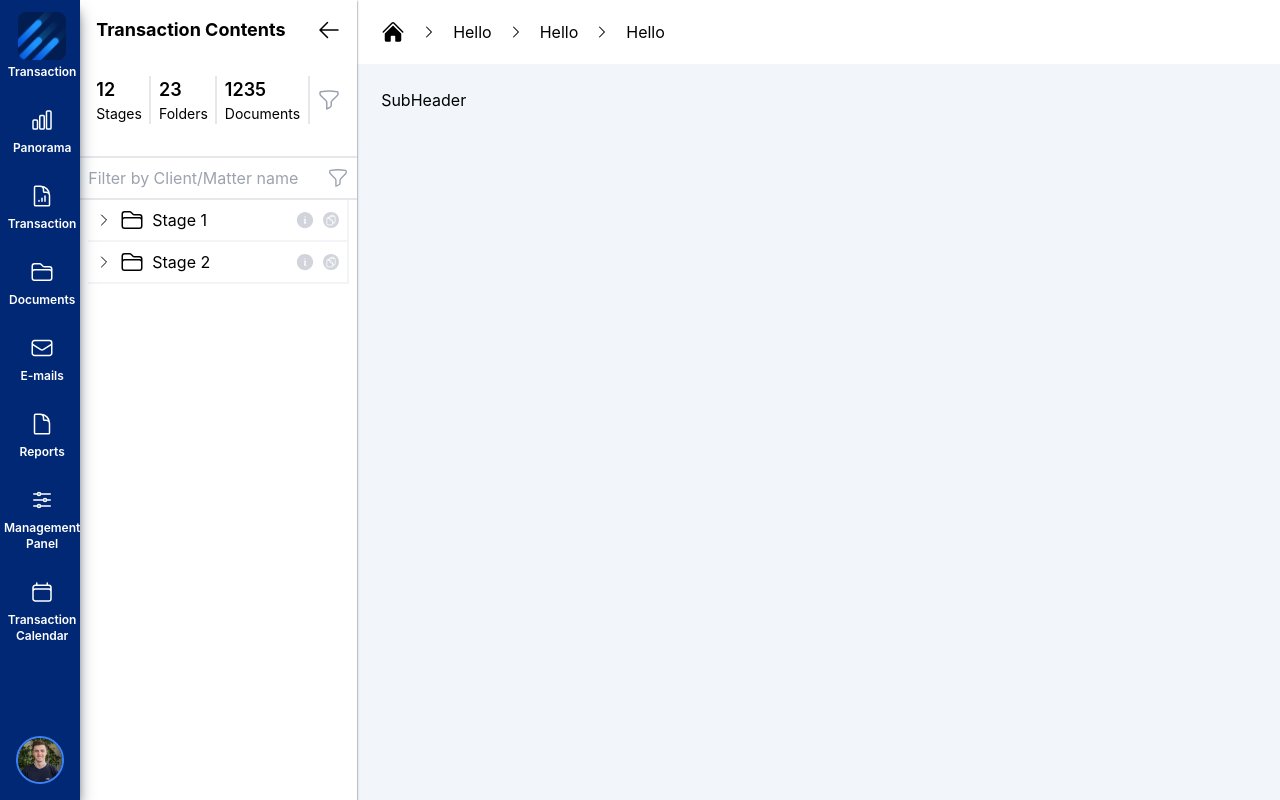
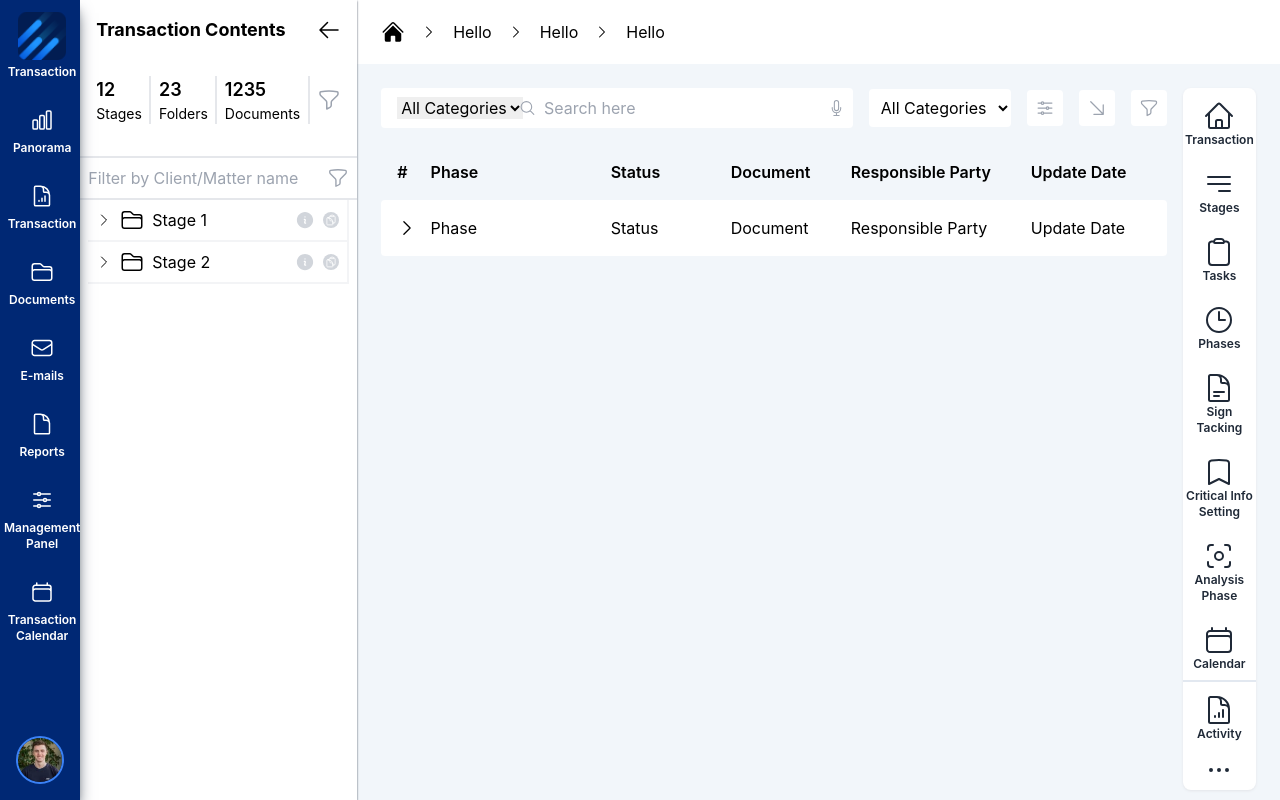
Before and after one commit to IamLucidDreamer/assignment-frontend, a React (Create React App) app in the folder frontend/: page / in a window 1280 px wide. Built offline with nearby package versions, Linux system fonts and the light colour scheme.

Commit message:
Frontend UI Layout Done

```diff
--- a/frontend/src/App.js
+++ b/frontend/src/App.js
@@ -3,6 +3,8 @@ import Header from "./components/layout/header";
 import CollapsableSidebar from "./components/layout/collapsableSidebar";
 import { useState } from "react";
 import SubHeader from "./components/layout/SubHeader";
+import LeftSidebar from "./components/layout/LeftSidebar";
+import MainCards from "./components/layout/MainCards";
 
 function App() {
   const [open, setOpen] = useState(true);
@@ -13,8 +15,12 @@ function App() {
       <CollapsableSidebar open={open} setOpen={setOpen} />
       <div className="flex flex-col w-full">
         <Header />
-        <div className="flex flex-col pt-6 px-6">
-          <SubHeader />
+        <div className="flex items-start justify-between pt-6 px-6">
+          <div className="flex flex-col w-full pr-4">
+            <SubHeader />
+            <MainCards />
+          </div>
+          <LeftSidebar />
         </div>
       </div>
     </div>
--- /dev/null
+++ b/frontend/src/components/layout/LeftSidebar.js
@@ -0,0 +1,89 @@
+import React from "react";
+import {
+  Bars3BottomRightIcon,
+  BookmarkIcon,
+  CalendarIcon,
+  ClipboardIcon,
+  ClockIcon,
+  DocumentChartBarIcon,
+  DocumentTextIcon,
+  EllipsisHorizontalIcon,
+  HomeIcon,
+  ViewfinderCircleIcon,
+} from "@heroicons/react/24/outline";
+
+const LeftSidebar = () => {
+  const btnOptions = [
+    {
+      icon: <HomeIcon className="h-8 w-8 rounded" />,
+      title: "Transaction",
+      route: "",
+    },
+    {
+      icon: <Bars3BottomRightIcon className="h-8 w-8 rounded" />,
+      title: "Stages",
+      route: "",
+    },
+    {
+      icon: <ClipboardIcon className="h-8 w-8 rounded" />,
+      title: "Tasks",
+      route: "",
+    },
+    {
+      icon: <ClockIcon className="h-8 w-8 rounded" />,
+      title: "Phases",
+      route: "",
+    },
+    {
+      icon: <DocumentTextIcon className="h-8 w-8 rounded" />,
+      title: "Sign Tacking",
+      route: "",
+    },
+    {
+      icon: <BookmarkIcon className="h-8 w-8 rounded" />,
+      title: "Critical Info Setting",
+      route: "",
+    },
+    {
+      icon: <ViewfinderCircleIcon className="h-8 w-8 rounded" />,
+      title: "Analysis Phase",
+      route: "",
+    },
+    {
+      icon: <CalendarIcon className="h-8 w-8 rounded" />,
+      title: "Calendar",
+      route: "",
+    },
+  ];
+
+  return (
+    <div
+      className="bg-white shadow-gray-200 shadow flex z-50 rounded-lg"
+      style={{ width: "80px" }}
+    >
+      <div className="flex flex-col relative">
+        {btnOptions.map((val, index) => {
+          return (
+            <button
+              key={index + val?.title}
+              className="flex flex-col items-center w-full mt-1 py-2 text-gray-800"
+            >
+              {val?.icon}
+              <h2 className="font-semibold text-xs">{val?.title}</h2>
+            </button>
+          );
+        })}
+        <div className="w-full h-0.5 bg-slate-200" />
+        <button className="flex flex-col items-center w-full mt-1 py-2 text-gray-800">
+          <DocumentChartBarIcon className="h-8 w-8 rounded" />
+          <h2 className="font-semibold text-xs">Activity</h2>
+        </button>
+        <button className="flex flex-col items-center w-full py-1 text-gray-800">
+          <EllipsisHorizontalIcon className="h-8 w-8 rounded" />
+        </button>
+      </div>
+    </div>
+  );
+};
+
+export default LeftSidebar;
--- /dev/null
+++ b/frontend/src/components/layout/MainCards.js
@@ -0,0 +1,29 @@
+import { ChevronRightIcon } from "@heroicons/react/24/outline";
+import React from "react";
+
+const MainCards = () => {
+  return (
+    <div className="py-2 my-2">
+      <div className="flex items-center justify-between w-full rounded p-4 font-semibold">
+        <h1 style={{ width: "35px" }}>#</h1>
+        <h1 className="w-3/12">Phase</h1>
+        <h1 className="w-2/12">Status</h1>
+        <h1 className="w-2/12">Document</h1>
+        <h1 className="w-3/12">Responsible Party</h1>
+        <h1 className="w-2/12">Update Date</h1>
+      </div>
+      <div className="flex items-center justify-between w-full bg-white rounded p-4">
+        <h1 style={{ width: "35px" }}>
+          <ChevronRightIcon className="w-5 h-5" />
+        </h1>
+        <h1 className="w-3/12">Phase</h1>
+        <h1 className="w-2/12">Status</h1>
+        <h1 className="w-2/12">Document</h1>
+        <h1 className="w-3/12">Responsible Party</h1>
+        <h1 className="w-2/12">Update Date</h1>
+      </div>
+    </div>
+  );
+};
+
+export default MainCards;
--- a/frontend/src/components/layout/SubHeader.js
+++ b/frontend/src/components/layout/SubHeader.js
@@ -1,7 +1,45 @@
 import React from "react";
+import {
+  AdjustmentsHorizontalIcon,
+  ArrowDownRightIcon,
+  FolderIcon,
+  FunnelIcon,
+  MagnifyingGlassIcon,
+  MicrophoneIcon,
+} from "@heroicons/react/24/outline";
 
 const SubHeader = () => {
-  return <div>SubHeader</div>;
+  return (
+    <div className="flex items-center justify-between gap-4">
+      <div className="bg-white rounded w-full p-2 flex gap-4 items-center justify-between">
+        <div className="flex items-center gap-2 w-1/4">
+          <FolderIcon className="w-5 h-5 " />
+          <select className="outline-none">
+            <option value="All Categories">All Categories</option>
+            <option value="Stage 1">Stage 1</option>
+          </select>
+        </div>
+        <div className="w-3/4 flex gap-2 items-center">
+          <MagnifyingGlassIcon className="w-5 h-5 text-gray-400" />
+          <input placeholder="Search here" className="outline-none w-full" />
+          <MicrophoneIcon className="w-5 h-5 text-gray-400" />
+        </div>
+      </div>
+      <select className="bg-white p-2 rounded outline-none">
+        <option value="All Categories">All Categories</option>
+        <option value="Stage 1">Stage 1</option>
+      </select>
+      <div className="bg-white p-2 rounded">
+        <AdjustmentsHorizontalIcon className="w-5 h-5 text-gray-400" />
+      </div>
+      <div className="bg-white p-2 rounded">
+        <ArrowDownRightIcon className="w-5 h-5 text-gray-400" />
+      </div>
+      <div className="bg-white p-2 rounded">
+        <FunnelIcon className="w-5 h-5 text-gray-400" />
+      </div>
+    </div>
+  );
 };
 
 export default SubHeader;
```
